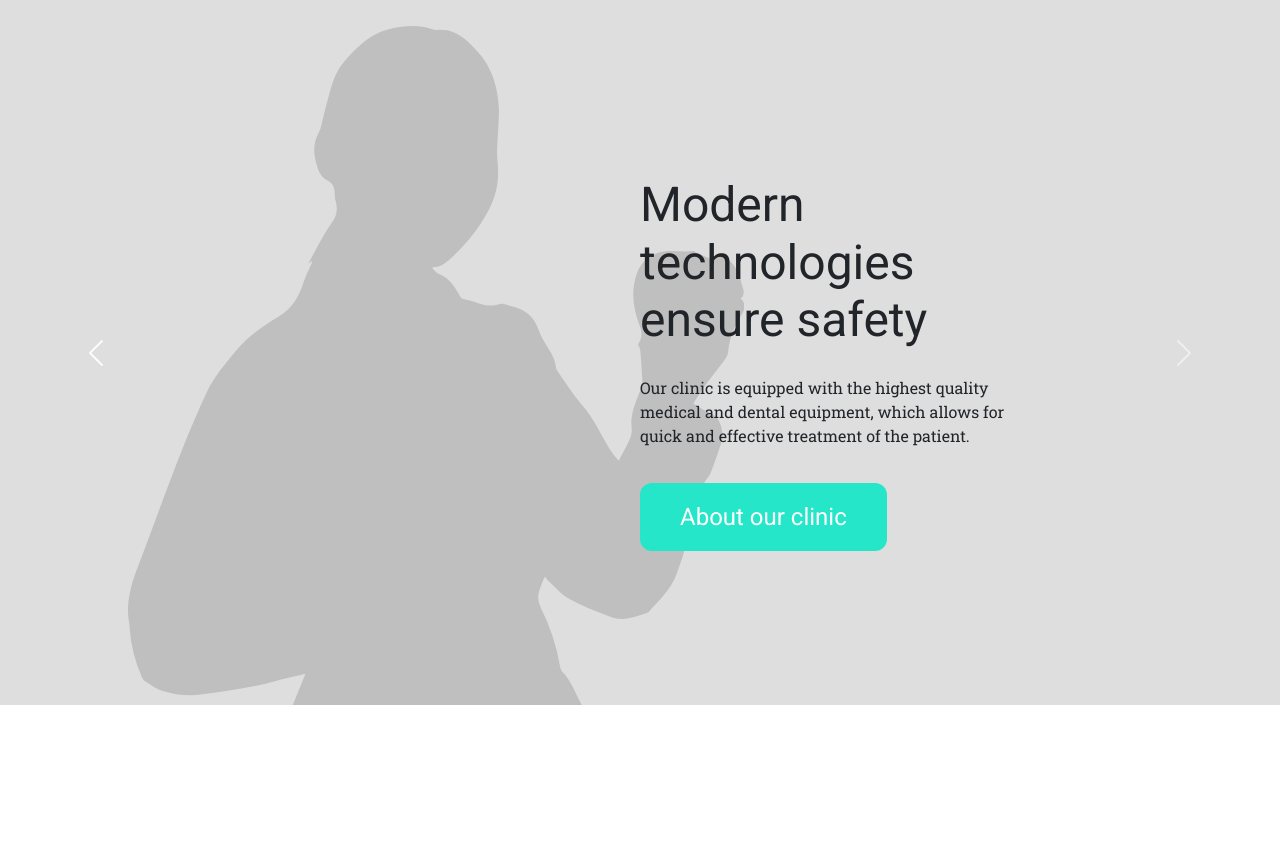
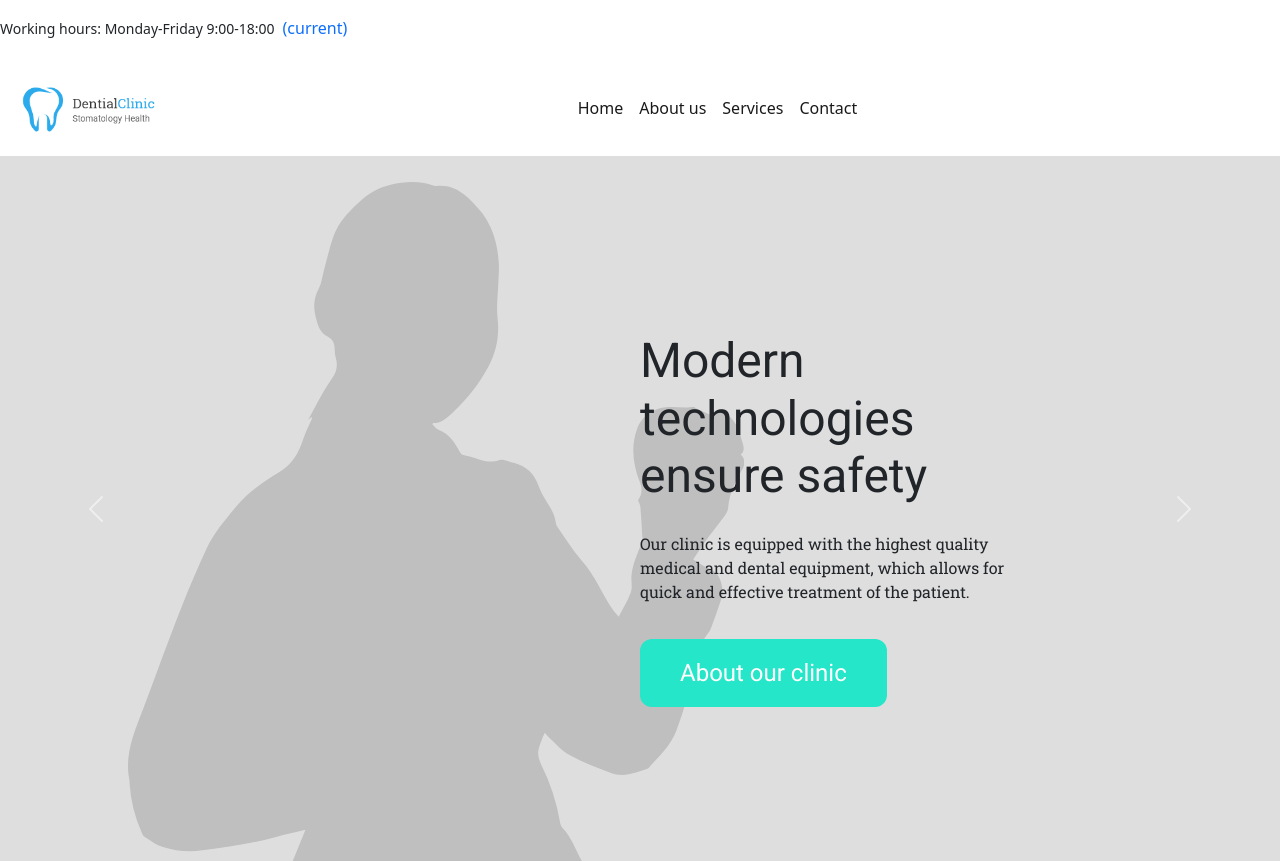
Before and after one commit to lanalap/dentalprojectb, a Vue app: page / in a window 1280 px wide. Before the commit the page ends 800 px from the top, so only its background shows below. Built offline with nearby package versions, Linux system fonts and the light colour scheme.

Commit message:
lanas add

```diff
--- a/src/App.vue
+++ b/src/App.vue
@@ -1,15 +1,21 @@
 <template>
   <div>
+    <AppTopNavbar/>
+    <AppNavbar/>
     <home />
   </div>
 </template>
 
 <script>
 import carousel from "./components/Carousel";
+import topnavbar from './components/TopNavbar'
+import navbar from './components/Navbar'
 
 export default {
   name: "Lexicon-Dental-Clinic",
   components: {
+    AppTopNavbar: topnavbar,
+    AppNavbar: navbar,
     home: carousel,
   },
 };
--- /dev/null
+++ b/src/components/Navbar.vue
@@ -0,0 +1,38 @@
+<template>
+  <nav class="navbar navbar-expand-lg navbar-light transparent">
+  <div class="container-fluid">
+
+    <img src="../assets/bilder/dental_text.png" height="80" alt="dental logo">
+
+    <button
+      class="navbar-toggler"
+      type="button"
+      data-mdb-toggle="collapse"
+      data-mdb-target="#navbarCenteredExample"
+      aria-controls="navbarCenteredExample"
+      aria-expanded="false"
+      aria-label="Toggle navigation"
+    >
+      <i class="fas fa-bars"></i>
+    </button>
+    <div class="collapse navbar-collapse justify-content-center" id="navbarCenteredExample">
+      <div class="navbar-nav">
+        <a class="nav-link active" aria-current="page" href="#">Home</a>
+        <a class="nav-link active" href="#">About us</a>
+        <a class="nav-link active" href="#">Services</a>
+        <a class="nav-link active" href="#">Contact</a>
+     </div>
+    </div>
+  </div>
+</nav>
+</template>
+
+<script>
+export default {
+
+}
+</script>
+
+<style>
+
+</style>
--- /dev/null
+++ b/src/components/TopNavbar.vue
@@ -0,0 +1,52 @@
+<template>
+  <div >
+  <!--Navbar -->
+<nav class="mb-1 navbar navbar-expand-lg transparent">
+  <i class="far fa-clock cyan-text"></i>
+  <span class="navbar-text dark-text small">Working hours: Monday-Friday 9:00-18:00</span>
+
+  <button class="navbar-toggler" type="button" data-toggle="collapse" data-target="#navbarSupportedContent-4"
+    aria-controls="navbarSupportedContent-4" aria-expanded="false" aria-label="Toggle navigation">
+    <span class="navbar-toggler-icon"></span>
+  </button>
+  <div class="collapse navbar-collapse" id="navbarSupportedContent-4">
+    <ul class="navbar-nav ml-auto">
+      <li class="nav-item active">
+        <a class="nav-link" href="#">
+          <i class="fab fa-facebook-f indigo-text"></i>
+          <span class="sr-only">(current)</span>
+        </a>
+      </li>
+      <li class="nav-item">
+        <a class="nav-link" href="#">
+          <i class="fab fa-twitter cyan-text"></i></a>
+      </li>
+
+      <li class="nav-item">
+        <a class="nav-link" href="#">
+          <i class="fab fa-google-plus-g indigo-text"></i></a>
+      </li>
+      <li class="nav-item">
+        <a class="nav-link" href="#">
+          <i class="fab fa-instagram indigo-text"></i></a>
+      </li>
+
+    </ul>
+  </div>
+</nav>
+<!--/.Navbar -->
+
+  </div>
+</template>
+
+<script>
+
+
+export default {
+
+}
+</script>
+
+<style>
+
+</style>
```
Also changed, not shown: src/assets/bilder/dental.png (added), src/assets/bilder/dental_text.png (added).
